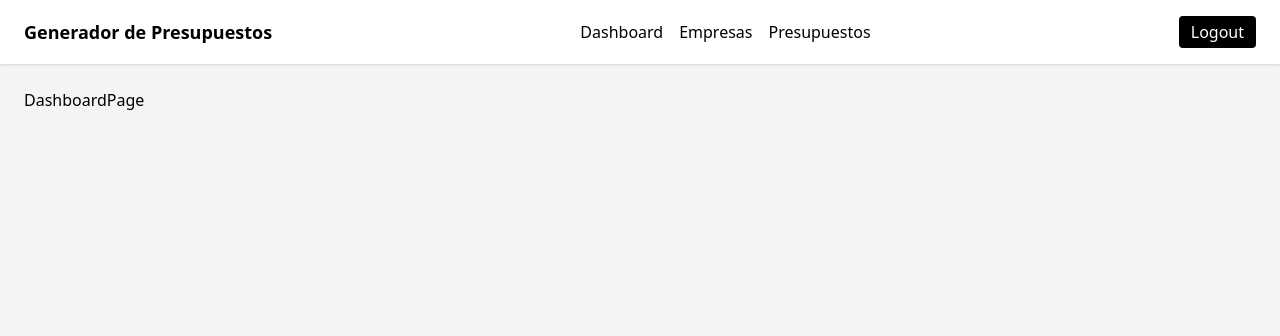
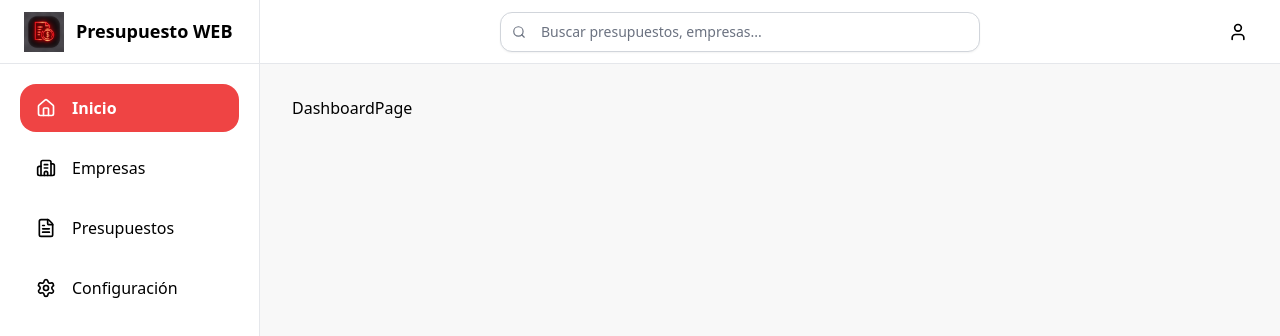
Before and after one commit to Xxtoni7/presupuesto-web, a React (Vite) app: page / in a window 1280 px wide. Shown: the top 336 px of the page. Built offline with nearby package versions, Linux system fonts and the light colour scheme; sample sign-in values are in the browser's storage.

Commit message:
Layout principal completo con sidebar y header refinado

```diff
--- a/src/layouts/MainLayout.jsx
+++ b/src/layouts/MainLayout.jsx
@@ -1,32 +1,116 @@
+import { useState } from "react";
+import { Link, useLocation, useNavigate } from "react-router-dom";
 import PropTypes from "prop-types";
-import { Link } from "react-router-dom";
+import {
+    Home,
+    Building2,
+    FileText,
+    Settings,
+    Search,
+    User,
+    LogOut,
+} from "lucide-react";
 import { useAuth } from "../context/AuthContext";
+import logo from "../assets/logo.png";
 
 function MainLayout({ children }) {
     const { logout } = useAuth();
+    const location = useLocation();
+    const navigate = useNavigate();
+    const [openUserMenu, setOpenUserMenu] = useState(false);
+
+    const menu = [
+        { name: "Inicio", path: "/", icon: Home },
+        { name: "Empresas", path: "/companies", icon: Building2 },
+        { name: "Presupuestos", path: "/budgets", icon: FileText },
+        { name: "Configuración", path: "/settings", icon: Settings },
+    ];
+
+    const handleLogout = () => {
+        logout();
+        navigate("/login");
+    };
 
     return (
-        <div className="min-h-screen bg-gray-100">
-            {/* HEADER */}
-            <header className="bg-white shadow px-6 py-4 flex justify-between items-center">
-                <h1 className="font-bold text-lg">Generador de Presupuestos</h1>
+        <div className="min-h-screen bg-[#f8f8f8]">
+            <div className="flex min-h-screen">
+                <aside className="w-[260px] bg-white border-r border-gray-200 flex flex-col">
+                    <div className="h-[64px] border-b border-gray-200 flex items-center px-6 gap-3">
+                        <img src={logo} alt="Logo" className="h-10 w-10 object-contain" />
+                        <span className="text-[18px] font-semibold">Presupuesto WEB</span>
+                    </div>
 
-                <nav className="flex gap-4">
-                    <Link to="/">Dashboard</Link>
-                    <Link to="/companies">Empresas</Link>
-                    <Link to="/budgets">Presupuestos</Link>
-                </nav>
+                    <nav className="p-5 space-y-3">
+                        {menu.map((item) => {
+                            const Icon = item.icon;
+                            const isActive = location.pathname === item.path;
 
-                <button
-                onClick={logout}
-                className="bg-black text-white px-3 py-1 rounded"
-                >
-                    Logout
-                </button>
-            </header>
+                            return (
+                                <Link
+                                key={item.path}
+                                to={item.path}
+                                className={`flex items-center gap-4 rounded-2xl px-4 py-3 text-[16px] transition ${
+                                    isActive
+                                    ? "bg-red-500 text-white font-semibold"
+                                    : "text-black hover:bg-gray-100"
+                                }`}
+                                >
+                                    <Icon className="h-5 w-5" />
+                                    <span>{item.name}</span>
+                                </Link>
+                            );
+                        })}
+                    </nav>
+                </aside>
 
-            {/* CONTENIDO */}
-            <main className="p-6">{children}</main>
+                <div className="flex-1 flex flex-col">
+                    <header className="h-[64px] bg-white border-b border-gray-200 flex items-center justify-between px-6">
+                        <div className="relative w-full max-w-[480px] mx-auto">
+                            <Search className="absolute left-3 top-1/2 -translate-y-1/2 h-3.5 w-3.5 text-[#6b7280]" />
+
+                            <input
+                                type="text"
+                                placeholder="Buscar presupuestos, empresas..."
+                                className="w-full h-10 rounded-xl border border-[#d1d5db] bg-white pl-10 pr-4 text-[14px] text-[#111111] placeholder:text-[#6b7280] shadow-sm outline-none focus:border-red-500 focus:ring-1 focus:ring-red-500/10"
+                            />
+                        </div>
+
+                        <div className="relative ml-6">
+                            <button
+                                type="button"
+                                onClick={() => setOpenUserMenu((prev) => !prev)}
+                                className="flex h-9 w-9 items-center justify-center rounded-full hover:bg-gray-100"
+                            >
+                                <User className="h-5 w-5 text-black" />
+                        </button>
+
+                        {openUserMenu && (
+                            <div className="absolute right-0 mt-3 w-72 rounded-2xl border border-gray-200 bg-white p-4 shadow-lg">
+                                <div className="mb-4">
+                                    <p className="text-[16px] font-semibold text-black">
+                                        Antonio Riveros
+                                    </p>
+                                    <p className="text-[15px] text-gray-500">
+                                        test@test.com
+                                    </p>
+                                </div>
+
+                                <button
+                                    type="button"
+                                    onClick={handleLogout}
+                                    className="flex items-center gap-3 text-red-500 text-[16px] font-medium"
+                                >
+                                    <LogOut className="h-5 w-5" />
+                                    Cerrar sesión
+                                </button>
+                            </div>
+                        )}
+                        </div>
+                    </header>
+
+                <main className="flex-1 p-8">{children}</main>
+                </div>
+            </div>
         </div>
     );
 }
--- /dev/null
+++ b/src/pages/SettingsPage.jsx
@@ -0,0 +1,5 @@
+function SettingsPage() {
+    return <div>Configuración</div>;
+}
+
+export default SettingsPage;
--- a/src/routes/AppRouter.jsx
+++ b/src/routes/AppRouter.jsx
@@ -5,6 +5,7 @@ import ProtectedRoute from "./ProtectedRoute";
 import MainLayout from "../layouts/MainLayout";
 import CompaniesPage from "../pages/CompaniesPage";
 import BudgetsPage from "../pages/BudgetsPage";
+import SettingsPage from "../pages/SettingsPage";
 
 function AppRouter() {
     return (
@@ -44,6 +45,16 @@ function AppRouter() {
                         </ProtectedRoute>
                     }
                 />
+                <Route
+                    path="/settings"
+                    element={
+                        <ProtectedRoute>
+                        <MainLayout>
+                            <SettingsPage />
+                        </MainLayout>
+                        </ProtectedRoute>
+                    }
+                />
             </Routes>
         </BrowserRouter>
     );
```
